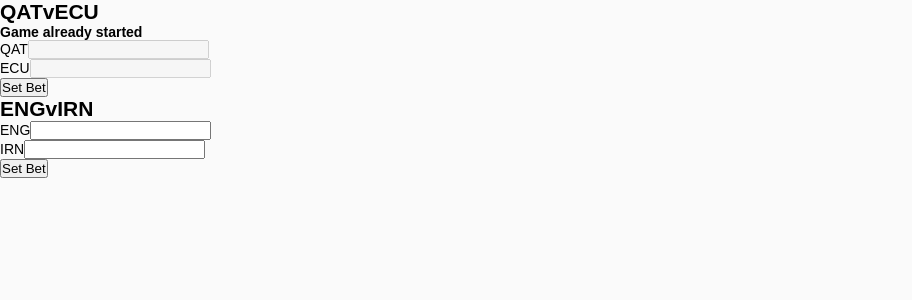
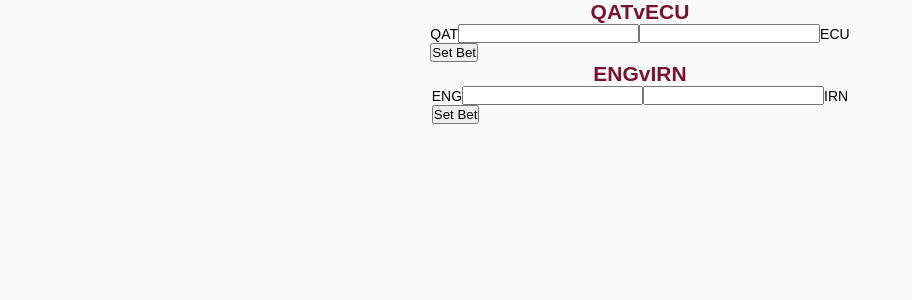
Before and after one commit to YuvalLevi5/World-Cup-Tournament, a React (Vite) app in the folder frontend/: page /mybets in a window 1280 px wide. Shown: the top 300 px of the page, without its empty margins (0-912 px from the left). Built offline with nearby package versions, Linux system fonts and the light colour scheme; sample sign-in values are in the browser's storage.

Commit message:
add react icons

```diff
--- a/frontend/src/assets/index.scss
+++ b/frontend/src/assets/index.scss
@@ -1,5 +1,4 @@
-
-
 @import './basics/base';
 
-@import './pages/login'
+@import './pages/login';
+@import './pages/my-pages';
--- /dev/null
+++ b/frontend/src/assets/pages/_my-pages.scss
@@ -0,0 +1,31 @@
+.my-bets-zone {
+    display: flex;
+    flex-direction: column;
+    align-items: center;
+
+    .game-zone {
+        display: flex;
+        flex-direction: column;
+        align-items: center;
+
+        h2 {
+            color: #7a122f;
+        }
+
+        .bet-form {
+            h4 {
+                color: #7a122f;
+            }
+
+            .bet-inputs {
+                display: flex;
+
+                .team-score-section {
+                    display: flex;
+                    align-items: center;
+
+                }
+            }
+        }
+    }
+}
--- a/frontend/src/components/Game.jsx
+++ b/frontend/src/components/Game.jsx
@@ -54,26 +54,26 @@ const Game = ({ game, index, handleBet }) => {
 
     return (
 
-        <div>
+        <div className='game-zone'>
             <h2>{game.name}</h2>
-            <div>
-                <form onSubmit={(event) => handleSubmit(event)}>
+            <form className='bet-form' onSubmit={(event) => handleSubmit(event)}>
                 {
                     ableToBet === true && (
                         <h4>Game already started</h4>
                     )
                 }
-                    <div>
+                <div className='bet-inputs'>
+                    <div className='team-score-section'>
                         <label>{game.teamOne}</label>
                         <input disabled={ableToBet} onChange={(e) => handleChange(e, index)} type="number" name='teamOneGoals' />
                     </div>
-                    <div>
+                    <div className='team-score-section'>
+                        <input disabled={ableToBet} onChange={(e) => handleChange(e, index)} type="number" name='teamTwoGoals' />
                         <label>{game.teamTwo}</label>
-                        <input disabled={ableToBet} onChange={(e) => handleChange(e, index)} type="number" name='teamTwoGoals' />
+                    </div>
                 </div>
                 <button type="submit">Set Bet</button>
             </form>
-            </div>
         </div>
     )
 }
--- a/frontend/src/pages/MyBets.jsx
+++ b/frontend/src/pages/MyBets.jsx
@@ -14,7 +14,7 @@ const MyBets = () => {
   const [games, setGames] = useState([
     {
       date: '2022-11-20',
-      hour: 10,
+      hour: 19,
       name: 'QATvECU',
       teamOne: 'QAT',
       teamTwo: 'ECU',
@@ -125,7 +125,7 @@ const MyBets = () => {
 
   return (
     <>
-      <div>
+      <div className='my-bets-zone'>
         <h1>{currentUser?.score}</h1>
         {/* {
           currentDate && currentHour &&  (
```
Lines whose indentation alone changed are shown as unchanged.
